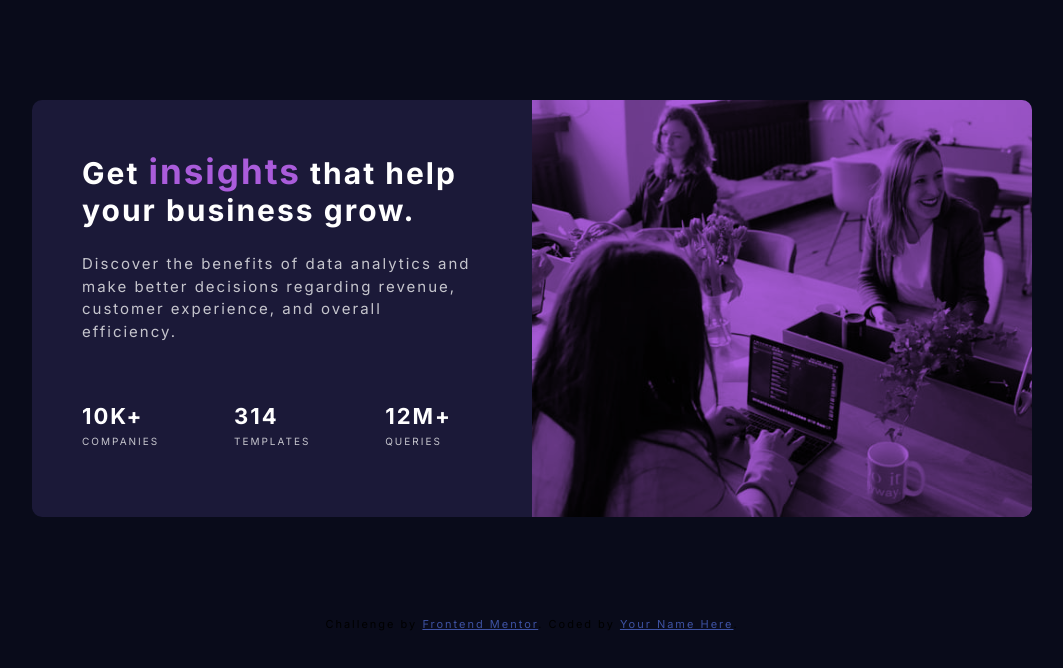
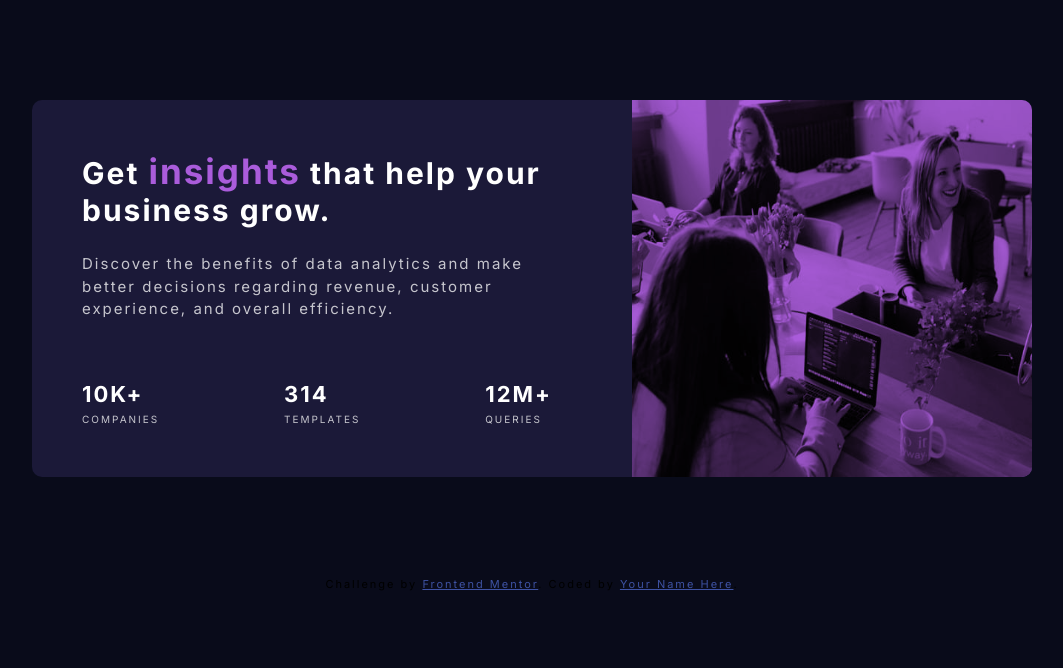
Before and after one commit to mohamedshaheen26/stats-preview-card-component-main, a plain HTML site: page index.html in a window 1280 px wide. Shown: the whole page, without its empty margins (108-1171 px from the left). Drawn offline with Linux system fonts and the light colour scheme.

Commit message:
Update index.html

```diff
--- a/index.html
+++ b/index.html
@@ -50,9 +50,12 @@
         display: flex;
       }
       .card-component .content {
-        flex-basis: 50%;
+        flex-basis: 60%;
         padding: 50px;
         color: var(--main-heading-stats);
+      }
+      .card-component .content h1 {
+        margin-right: 40px;
       }
       .card-component .content h1 span {
         color: var(--accent);
@@ -82,7 +85,7 @@
         margin-top: 5px;
       }
       .card-component .image {
-        flex-basis: 50%;
+        flex-basis: 40%;
         position: relative;
       }
       .card-component .image::before {
```
